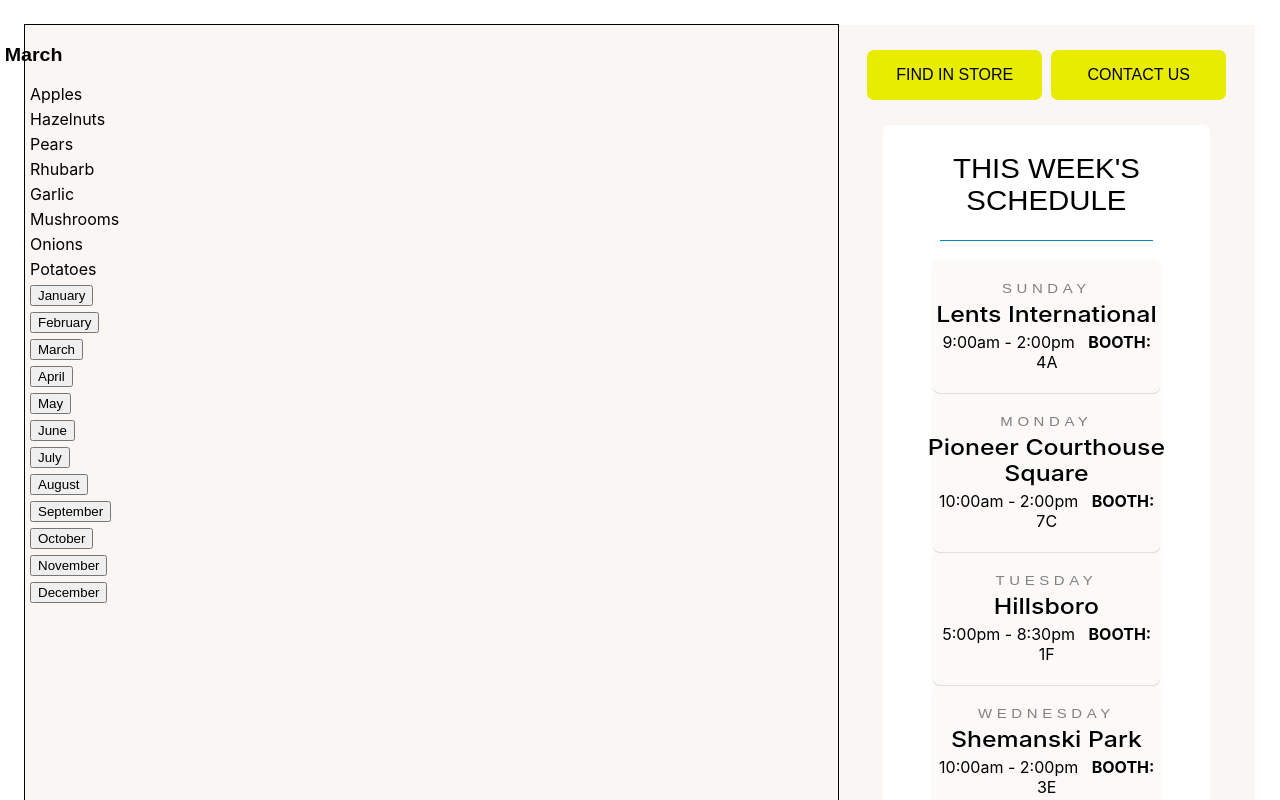
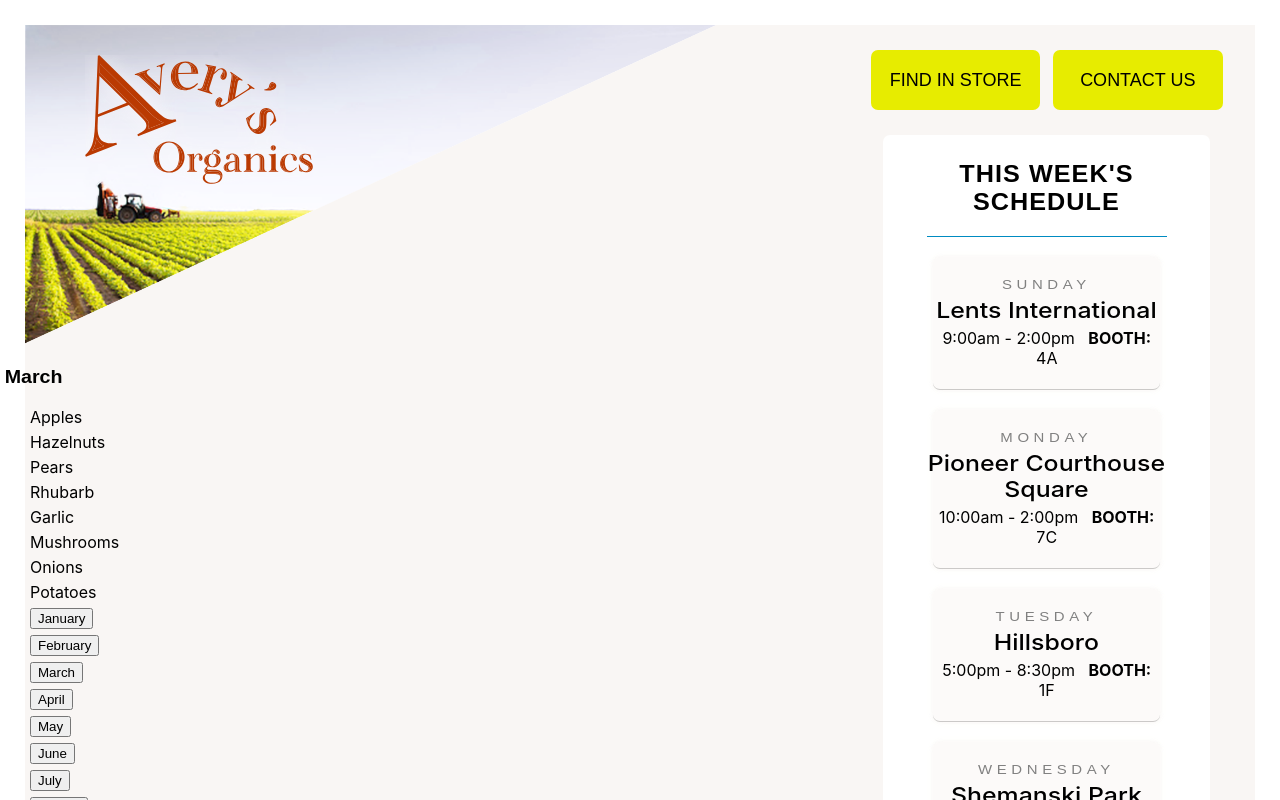
Before and after one commit to jenniferholcomb/FarmersMarket, a React (Create React App) app: page / in a window 1280 px wide. Shown: the top 800 px of the page. Built offline with nearby package versions, Linux system fonts and the light colour scheme.

Commit message:
use clip path for img, plus overlayed logo

```diff
--- a/src/components/App.js
+++ b/src/components/App.js
@@ -5,7 +5,7 @@
 function App() {
   return (
     <React.Fragment>
-      <div id="main-body">
+      <div className="main-body">
         <CalendarControl/>
         <SeasonalControl/>
       </div>
--- a/src/components/CalendarControl.js
+++ b/src/components/CalendarControl.js
@@ -78,7 +78,7 @@
             <button class="seas-button" onClick={() => this.handleClick('Monday')}>{'CONTACT US'}</button>
           </div>
           <div id="schedule">
-            <h2>THIS WEEK'S SCHEDULE</h2>
+            <h2 className="schedule">THIS WEEK'S SCHEDULE</h2>
             <hr />
             <div id="daily">
               {marketSchedule.map(day => {
--- a/src/components/SeasonalControl.js
+++ b/src/components/SeasonalControl.js
@@ -1,5 +1,7 @@
 import React from "react";
 import Seasonal from "./Seasonal";
+import logoImage from "./../img/farm-diagonal.png";
+import logoArt from "./../img/farm-logo.svg"
 
 const availableProduce = [
   {
@@ -316,7 +318,14 @@
     }
     return (
       <React.Fragment>
-        <div id="seasonal">
+        <div className="seasonal">
+
+          <div className="clip">
+            <img src={logoImage} alt="Farm field" />
+          </div>
+          <div className="overlay">
+            <img src={logoArt} alt="Logo" />
+          </div>
           <Seasonal
             month={availableProduce[currentMonth].month}
             selection={availableProduce[currentMonth].selection}
--- a/src/index.css
+++ b/src/index.css
@@ -12,20 +12,40 @@
     monospace;
 }
 
-#main-body {
+
+
+.main-body {
   background-color: rgb(249, 246, 244);
   display: grid;
   grid-gap: 20px;
   grid-template-columns: repeat(3, 1fr);
   grid-template-rows: 450px 450px;
-  margin: 25px
+  margin: 25px;
 }
-#seasonal {
+
+.seasonal {
   grid-column: 1 / span 2;
   grid-row: 1 / span 2;
-  outline: 1px solid black;
+  position: relative;
+}
 
+.clip img {
+  /* -webkit-clip-path: polygon(0 0, 0 100px, 100px 80px, 100px 0);  */
+  clip-path: polygon(0 0, 0 100%, 100% 0, 0 0);
+  z-index: 999;
+  width: 85%;
+  top: 0;
 }
+
+.overlay {
+  position: absolute;
+  top: 30px;
+  width: 28%;
+  left: 60px;
+}
+
+
+
 
 #calendar {
   grid-column: 3;
@@ -39,12 +59,12 @@
 } */
 
 button.seas-button {
-  width: 175px;
-  height: 50px;
+  width: 45%;
+  height: 60px;
   border-radius: 7px;
   background-color: rgb(231, 236, 0);
   border: none;
-  font-size: 16px;
+  font-size: 18px;
   font-family: 'Cabin', sans-serif;
 }
 
@@ -71,19 +91,21 @@
   grid-auto-flow: row;
   /* overflow-y: scroll; */
   /* scrollbar-width: thin; */
+  grid-gap: 20px;
 }
 
-h2 {
-  font-weight: 320;
-  font-size: 28px;
+h2.schedule {
+  font-weight: 550;
+  font-size: 24px;
   text-align: center;
+  letter-spacing: 1px;
 }
 
 hr {
-  width: 80%;
+  width: 90%;
   margin: 0 auto;
   background-color: rgb(0, 139, 193);
-  height: 1px;
+  height: 1.5px;
   border: none;
 }
 
@@ -132,4 +154,5 @@
   background-color: rgba(249, 246, 244, 0.52);
   border-bottom: 1px solid rgba(0, 0, 0, 0.195);
   /* border-right: solid rgba(0, 0, 0, 0.015); */
+
 }
```
Also changed, not shown: src/img/farm-logo.svg (added), src/img/logo.svg (added).
